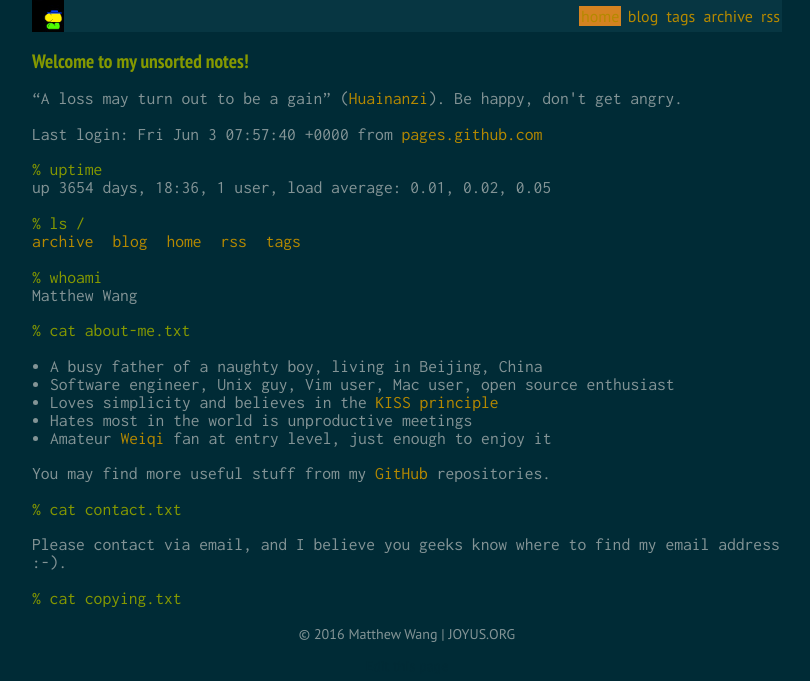
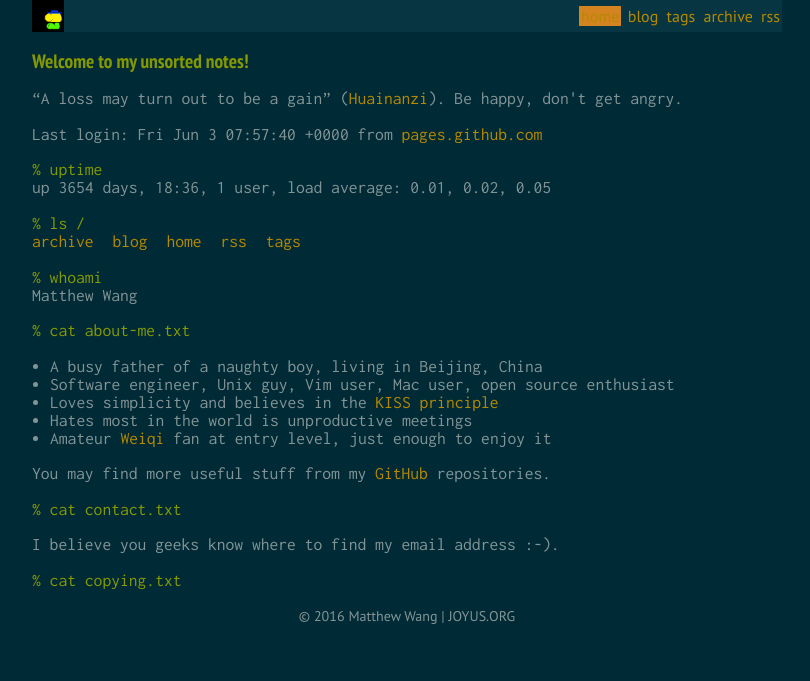
Before and after one commit to ymattw/joyus, a Jekyll site: the page built from index.html, in a window 1280 px wide. Shown: the top 681 px of the page, without its empty margins (233-1043 px from the left). Built offline with Jekyll 4.4.1, drawn with Linux system fonts in a browser that asks for light colours.

Commit message:
Simplify contact section

```diff
--- a/index.html
+++ b/index.html
@@ -62,8 +62,7 @@ Be happy, don't get angry.
 
 <p>
   <div class="prompt">% cat contact.txt</div>
-  <p>Please contact via email, and I believe you geeks know where to
-  find my email address :-).</p>
+  <p>I believe you geeks know where to find my email address :-).</p>
 </p>
 
 <p>
```
